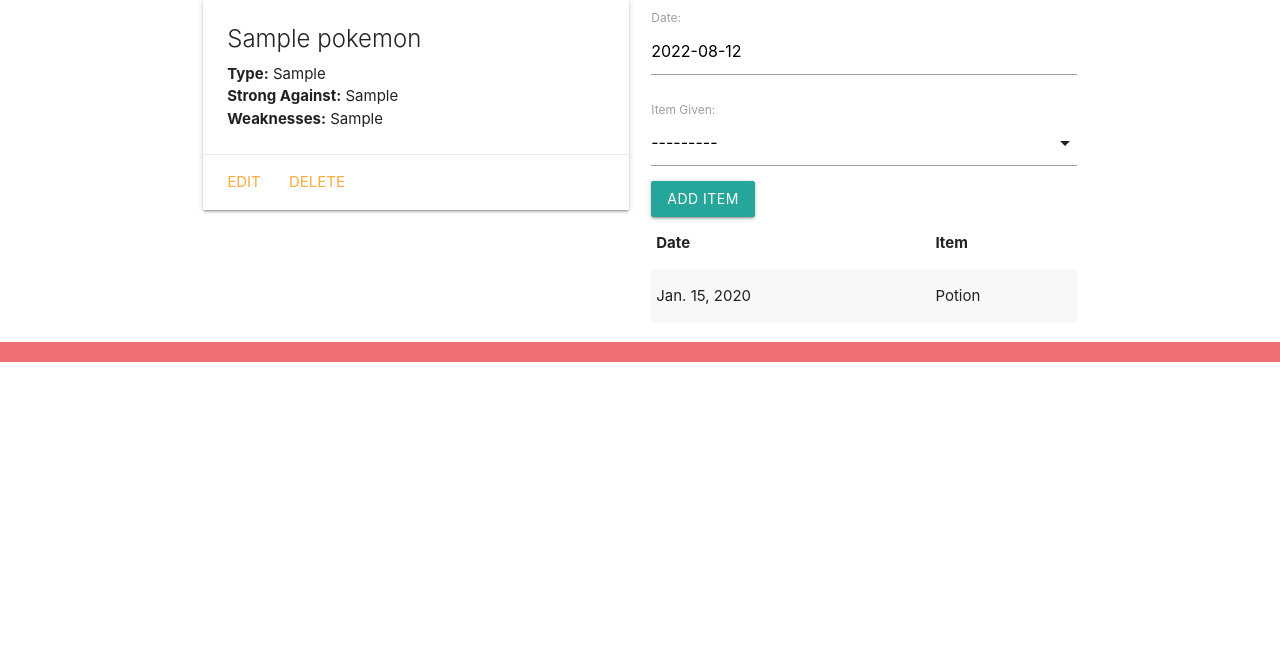
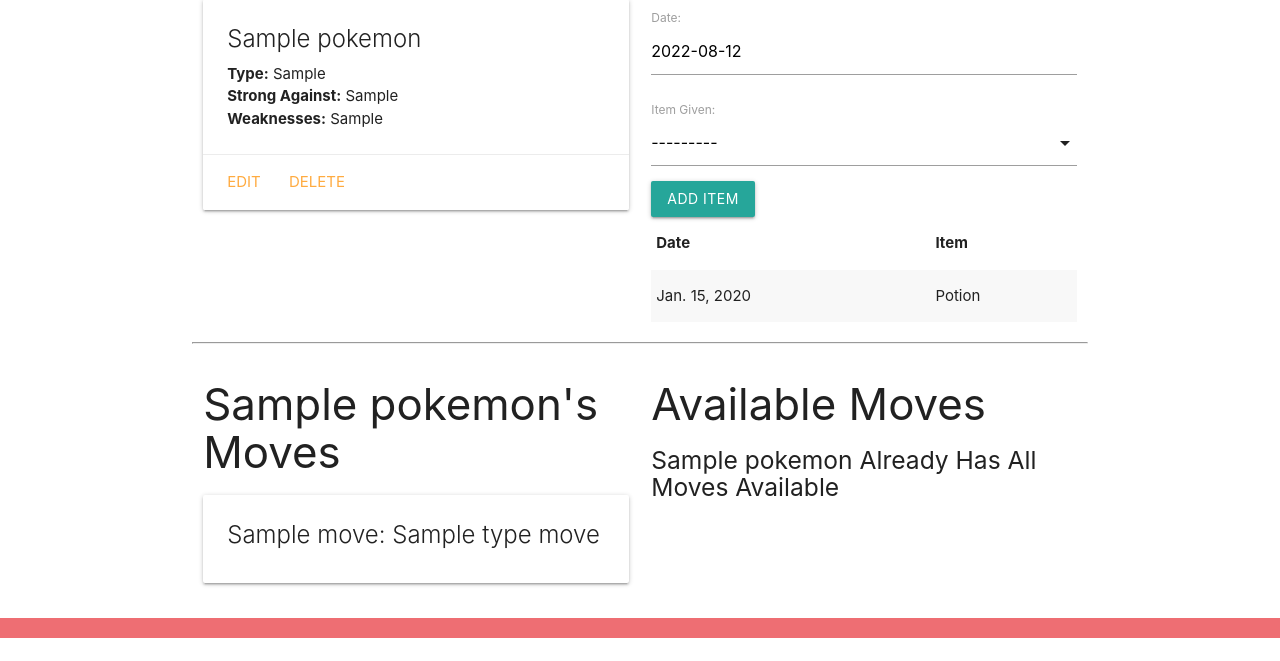
Before and after one commit to adamascencio/Pokemon-Collector, a Django app: page /pokemon/1/ in a window 1280 px wide. Shown: the part 209-870 px from the top of the page. Before the commit the page ends 571 px from the top, so only its background shows below. Run offline with Django 4.2, Linux system fonts and the light colour scheme; tables that the repository leaves empty hold one stand-in row (values such as "Sample post").

Commit message:
add association between pokemon and move on detail.html

```diff
--- a/main_app/templates/pokemon/detail.html
+++ b/main_app/templates/pokemon/detail.html
@@ -42,6 +42,48 @@
     </table>
   </div>
 </div>
+<hr>
+<div class="row">
+  <div class="col s6">
+    <h3>{{ pokemon.name }}'s Moves</h3>
+    {% if pokemon.moves.count %}
+    {% for move in pokemon.moves.all %}
+    <div class="card">
+      <div class="card-content">
+        <span class="card-title">
+          {{ move.name }}: {{ move.type }} type move
+        </span>
+      </div>
+    </div>
+    {% endfor %}
+    {% else %}
+    <h5>No Moves Set Yet</h5>
+    {% endif %}
+  </div>
+  <!-- Available moves will come after this line -->
+  <div class="col s6">
+    <h3>Available Moves</h3>
+    {% if moves.count %}
+    {% for move in moves.all %}
+    <div class="card">
+      <div class="card-content">
+        <span class="card-title">
+          {{ move.name }}: {{ move.type }} type move
+        </span>
+      </div>
+      <div class="card-action">
+        <form action="{% url 'assoc_move' pokemon.id move.id %}" method="POST">
+          {% csrf_token %}
+          <button type="submit" class="btn">Add</button>
+        </form>
+      </div>
+    </div>
+    {% endfor %}
+    {% else %}
+    <h5>{{pokemon.name}} Already Has All Moves Available</h5>
+    {% endif %}
+  </div>
+</div>
 
 <script>
   const dateEl = document.getElementById('id_date');
--- a/main_app/urls.py
+++ b/main_app/urls.py
@@ -15,4 +15,6 @@ urlpatterns = [
   path('moves/create/', views.MoveCreate.as_view(), name='moves_create'),
   path('moves/<int:pk>/update/', views.MoveUpdate.as_view(), name='moves_update'),
   path('moves/<int:pk>/delete/', views.MoveDelete.as_view(), name='moves_delete'),
+  path('pokemon/<int:pokemon_id>/assoc_move/<int:move_id>/', views.assoc_move, name='assoc_move'),
+  path('pokemon/<int:pokemon_id>/unassoc_move/<int:move_id>/', views.unassoc_move, name='unassoc_move'),
 ]
--- a/main_app/views.py
+++ b/main_app/views.py
@@ -16,9 +16,26 @@ def pokemon_index(request):
 
 def pokemon_detail(request, pokemon_id):
   p = Pokemon.objects.get(id=pokemon_id)
+  # create tuple of all moves ids assigned to a specific pokemon
+  id_list = p.moves.all().values_list('id')
+  moves_pokemon_doesnt_have = Move.objects.exclude(id__in=id_list)
   # instantiate ItemForm to be rendered in the template
   item_form = ItemForm()
-  return render(request, 'pokemon/detail.html', {'pokemon': p, 'item_form': item_form})
+  return render(request, 'pokemon/detail.html',
+    {
+      'pokemon': p,
+      'item_form': item_form,
+      'moves': moves_pokemon_doesnt_have
+    }
+  )
+
+def assoc_move(request, pokemon_id, move_id):
+  p = Pokemon.objects.get(id=pokemon_id)
+  p.moves.add(move_id)
+  return redirect('detail', pokemon_id=pokemon_id)
+
+def unassoc_move(request, pokemon_id, move_id):
+  pass
 
 class PokemonCreate(CreateView):
   model = Pokemon
```
